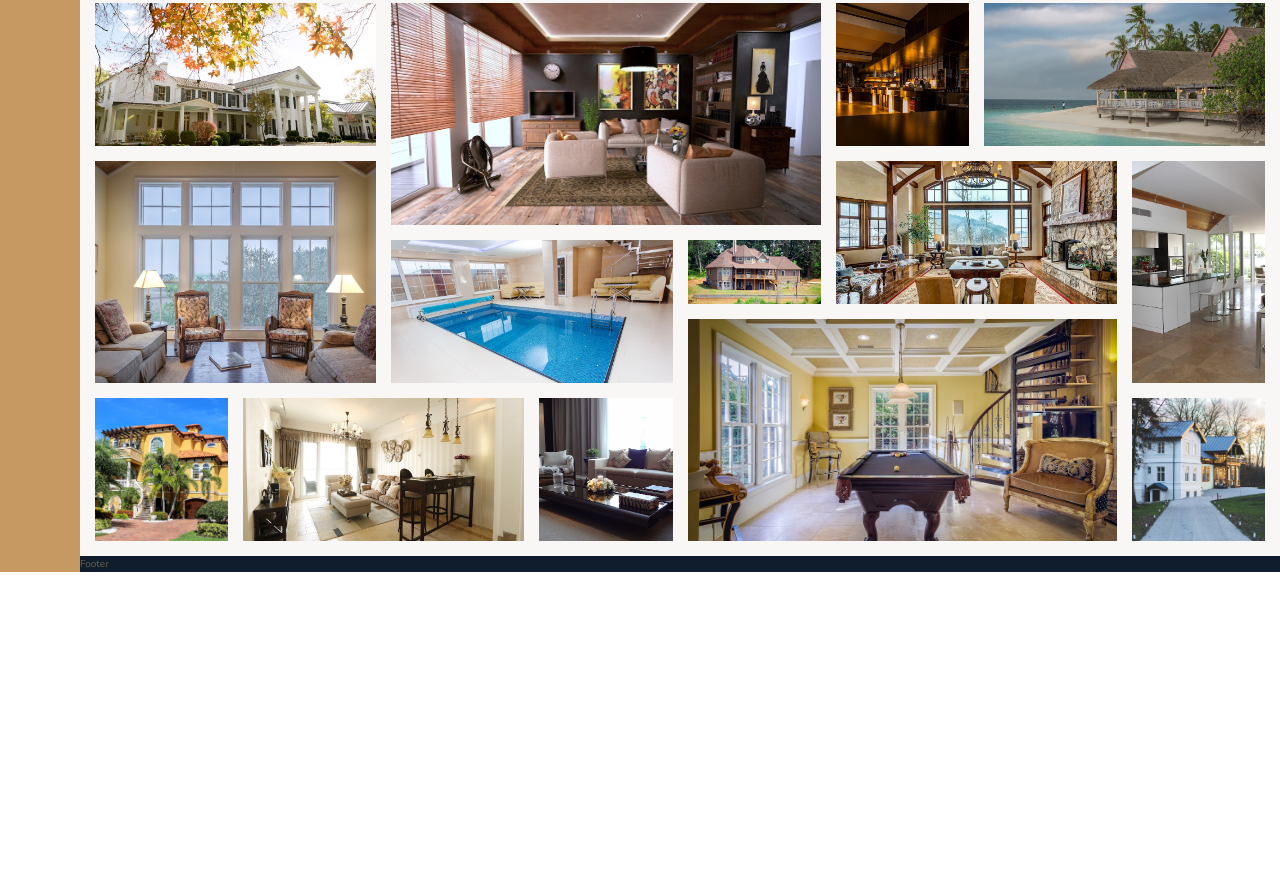
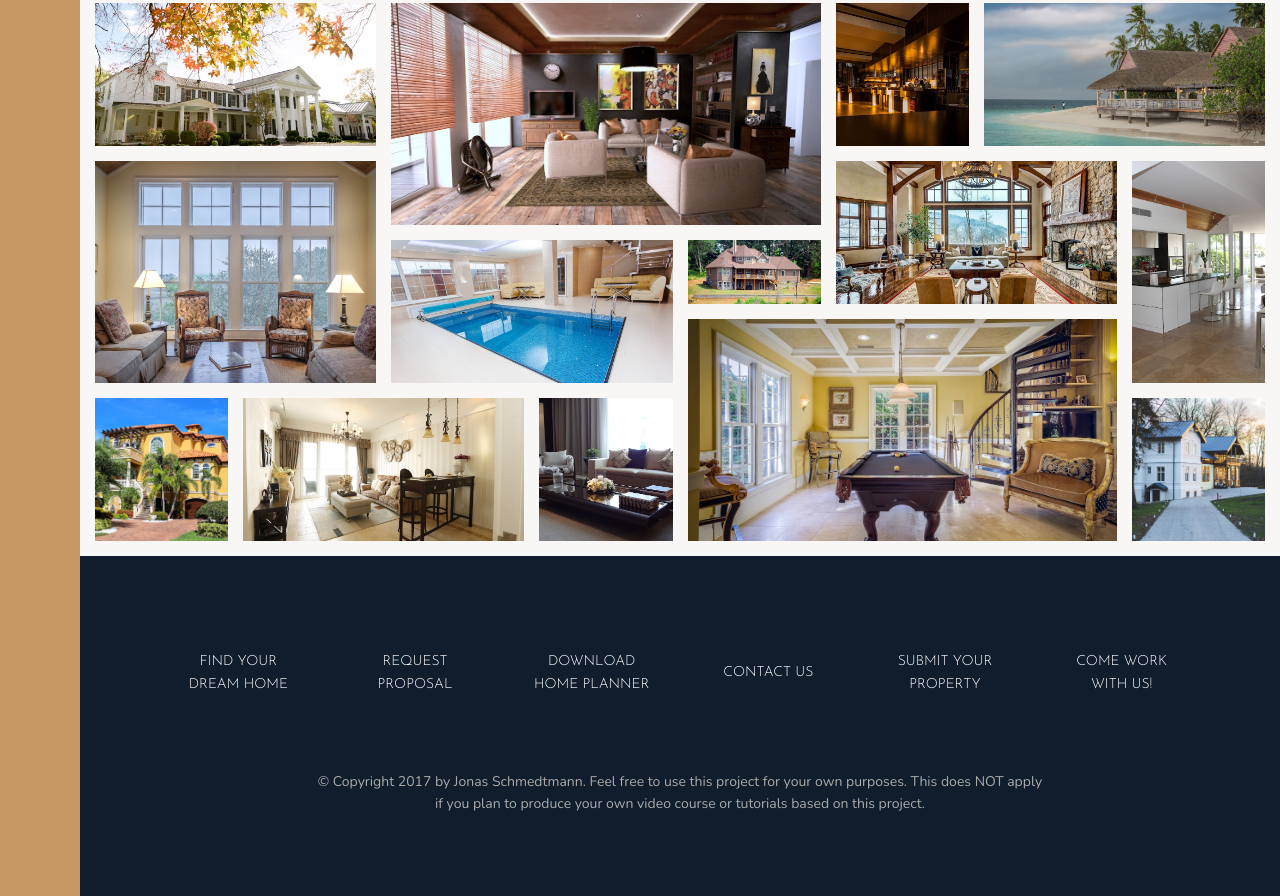
Before and after one commit to rmamchyk/nexter, a website: page index.html in a window 1280 px wide. Shown: the part 3084-3980 px from the top of the page. Before the commit the page ends 3656 px from the top, so only its background shows below. Drawn offline with nearby package versions, Linux system fonts and the light colour scheme; files that its build step writes are made by us from their sources.

Commit message:
Implemented Footer section

```diff
--- a/index.html
+++ b/index.html
@@ -327,7 +327,15 @@
         </section>
 
         <footer class="footer">
-            Footer
+            <ul class="nav">
+                <li class="nav__item"><a href="#" class="nav__link">Find your dream home</a></li>
+                <li class="nav__item"><a href="#" class="nav__link">Request proposal</a></li>
+                <li class="nav__item"><a href="#" class="nav__link">Download home planner</a></li>
+                <li class="nav__item"><a href="#" class="nav__link">Contact us</a></li>
+                <li class="nav__item"><a href="#" class="nav__link">Submit your property</a></li>
+                <li class="nav__item"><a href="#" class="nav__link">Come work with us!</a></li>
+            </ul>
+            <p class="copyright">&copy; Copyright 2017 by Jonas Schmedtmann. Feel free to use this project for your own purposes. This does NOT apply if you plan to produce your own video course or tutorials based on this project.</p>
         </footer>
     </body>
 </html>
--- a/sass/_footer.scss
+++ b/sass/_footer.scss
@@ -1,4 +1,42 @@
 .footer {
   background-color: $color-secondary;
   grid-column: full-start / full-end;
+  padding: 8rem;
 }
+
+.nav {
+  list-style: none;
+  display: grid;
+  grid-template-columns: repeat(auto-fit, minmax(15rem, 1fr));
+  grid-gap: 2rem;
+  align-items: center;
+
+  &__link:link,
+  &__link:visited {
+    font-size: 1.4rem;
+    color: #fff;
+    text-decoration: none;
+    font-family: $font-display;
+    text-transform: uppercase;
+    text-align: center;
+    padding: 1.5rem;
+    display: block;
+    transition: all .2s;
+  }
+
+  &__link:hover,
+  &__link:active {
+    background-color: rgba(#fff, .05);
+    transform: translateY(-3px);
+  }
+}
+
+.copyright {
+  font-size: 1.4rem;
+  color: $color-grey-light-2;
+  margin-top: 6rem;
+  margin-right: auto;
+  margin-left: auto;
+  text-align: center;
+  width: 70%;
+}
```
